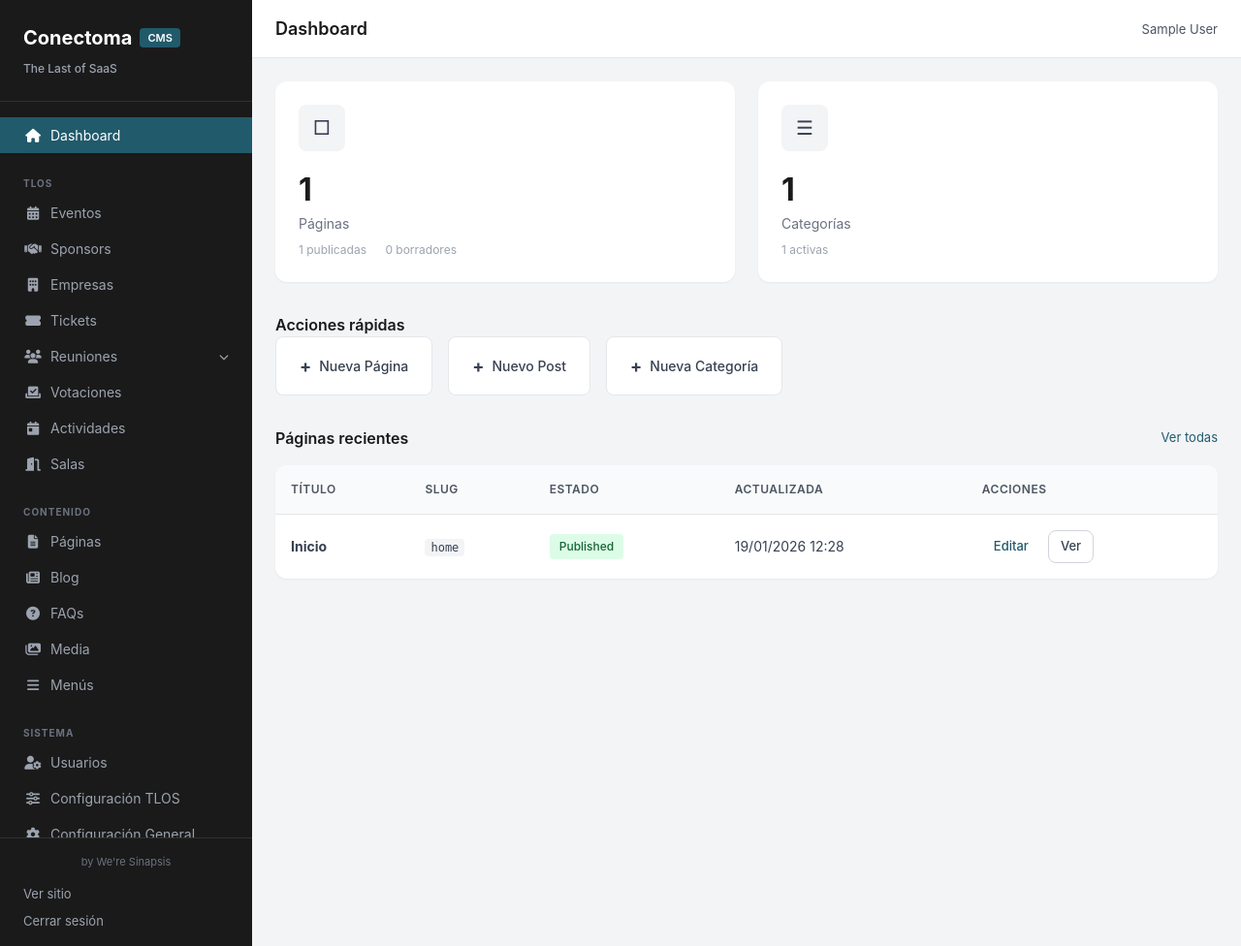
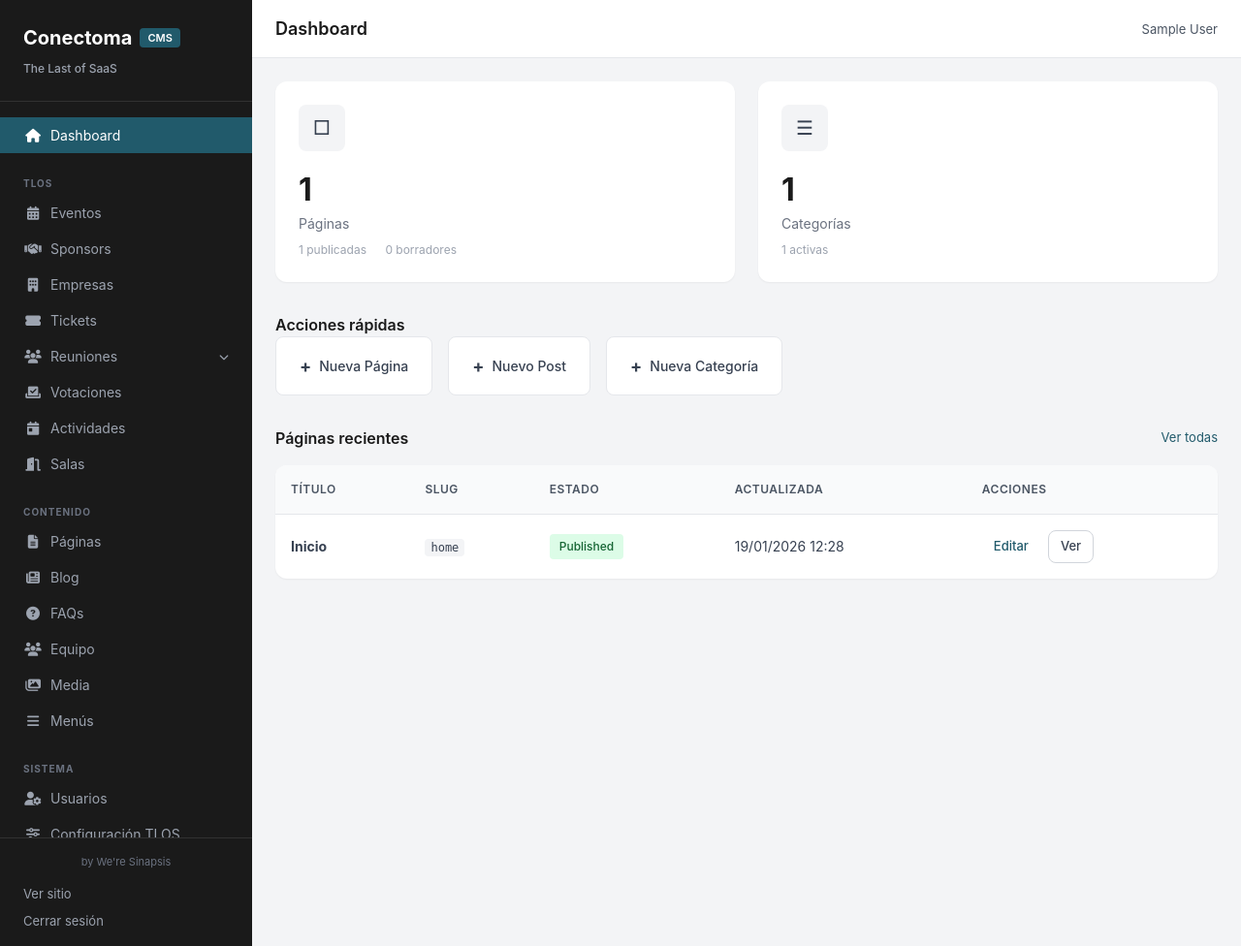
Before and after one commit to nicolapicasso/thelastofsaas, a PHP site: page /admin in a window 1280 px wide. Shown: the whole page at 97% size. Run offline with PHP 8.4, Linux system fonts and the light colour scheme; the visitor is signed in with stand-in values (Sample User, id 1); data comes from the database, SQL or seed files in the repository; tables that the repository leaves empty hold one stand-in row (values such as "Sample post"); some libraries are stand-ins or nearby versions.

Commit message:
Add team members menu item to admin navigation

```diff
--- a/templates/admin/layouts/main.php
+++ b/templates/admin/layouts/main.php
@@ -136,6 +136,12 @@ $_siteLogo = $_settingModel->get('logo_header', '');
                         </a>
                     </li>
                     <li>
+                        <a href="/admin/team" class="<?= strpos($_SERVER['REQUEST_URI'], '/admin/team') !== false ? 'active' : '' ?>">
+                            <span class="nav-icon"><i class="fas fa-users"></i></span>
+                            Equipo
+                        </a>
+                    </li>
+                    <li>
                         <a href="/admin/media" class="<?= strpos($_SERVER['REQUEST_URI'], '/admin/media') !== false ? 'active' : '' ?>">
                             <span class="nav-icon"><i class="fas fa-images"></i></span>
                             Media
```
